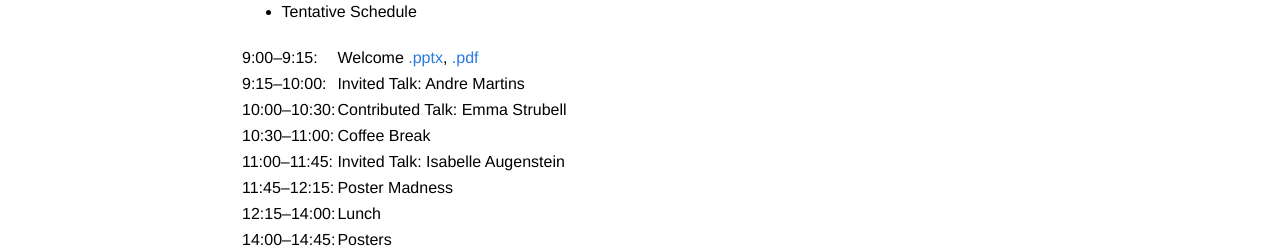
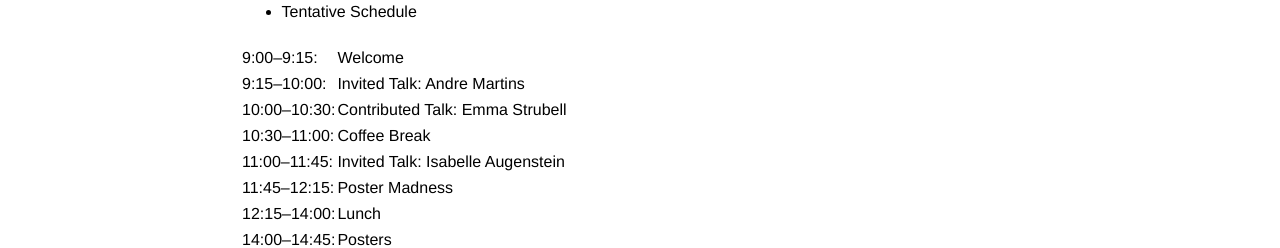
Before and after one commit to structuredprediction/structuredprediction.github.io, a Jekyll site: the page built from EMNLP17/3_schedule.md, in a window 1280 px wide. Shown: the part 565-813 px from the top of the page. Built offline with Jekyll 4.4.1, drawn with Linux system fonts in a browser that asks for light colours.

Commit message:
Update 3_schedule.md

```diff
--- a/EMNLP17/3_schedule.md
+++ b/EMNLP17/3_schedule.md
@@ -27,7 +27,7 @@ name: 3
 
 * Tentative Schedule
 
-|9:00--9:15:    | Welcome [.pptx](https://structuredprediction.github.io/emnlp16workshop.pptx), [.pdf](https://structuredprediction.github.io/emnlp16workshop.pdf) |
+|9:00--9:15:    | Welcome  |
 |9:15--10:00:    | Invited Talk: Andre Martins  |
 |10:00--10:30:   | Contributed Talk: Emma Strubell |
 |10:30--11:00:   | Coffee Break |
```
